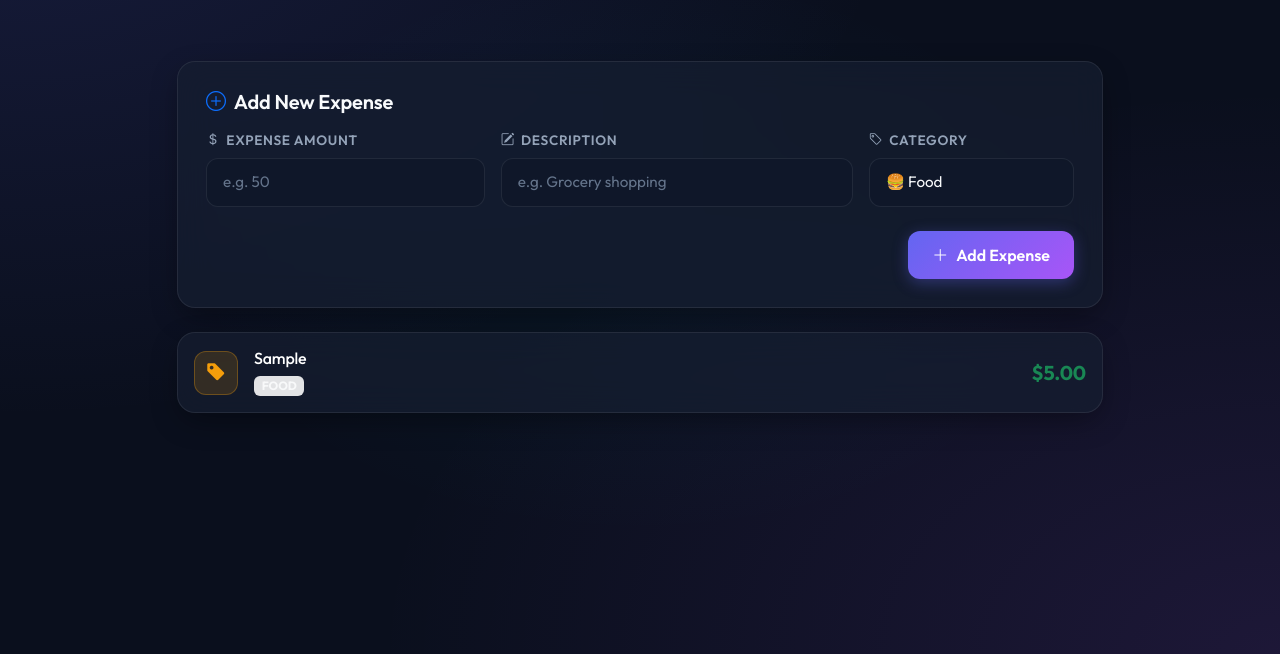
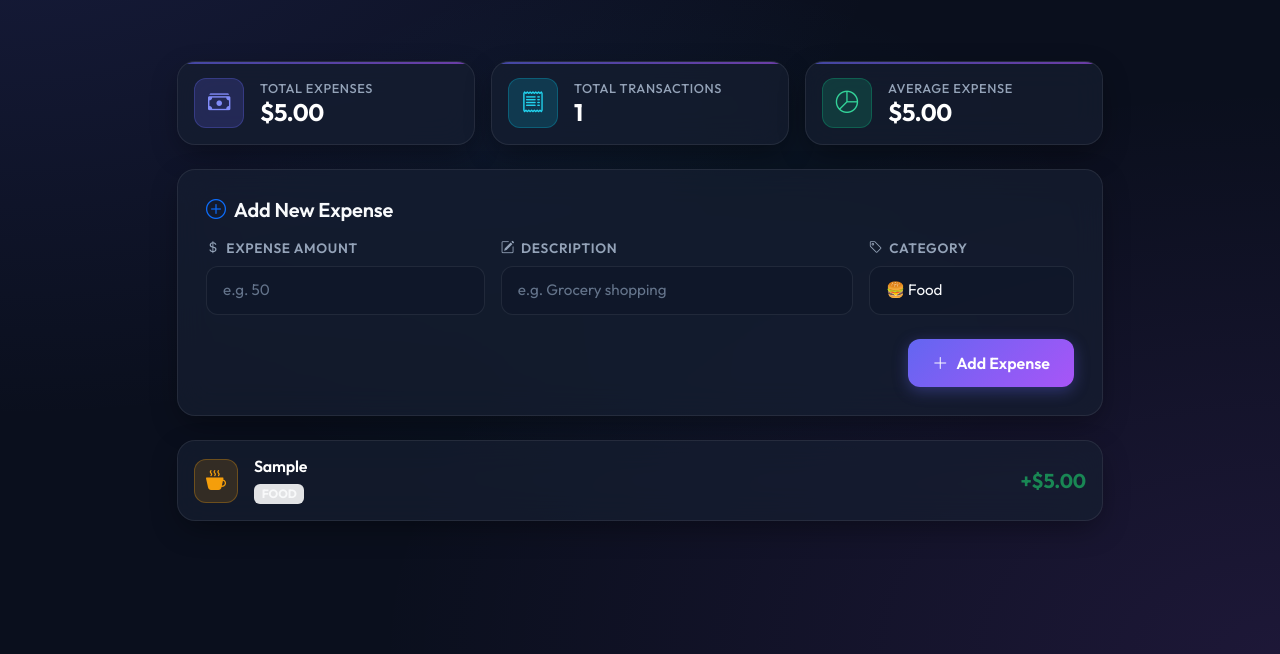
Before and after one commit to aryan8434/expense-tracker, a website: page index.html in a window 1280 px wide. Both pictures are taken after typing "5", "Sample" into the empty fields and a click on the button "Add Expense". Shown: the part 146-800 px from the top of the page. Drawn offline with nearby package versions, Linux system fonts and the light colour scheme.

Commit message:
Task and feature implementation 3

```diff
--- a/index.css
+++ b/index.css
@@ -227,3 +227,64 @@ select.input-custom option {
   color: var(--cat-other);
   border-color: rgba(100, 116, 139, 0.3);
 }
+
+/* Stat Cards */
+.stat-card {
+  position: relative;
+  overflow: hidden;
+}
+
+.stat-card::before {
+  content: '';
+  position: absolute;
+  top: 0;
+  left: 0;
+  right: 0;
+  height: 2px;
+  background: var(--accent-gradient);
+  opacity: 0.6;
+}
+
+.stat-icon-wrapper {
+  width: 50px;
+  height: 50px;
+  border-radius: var(--radius-md);
+  display: flex;
+  align-items: center;
+  justify-content: center;
+  font-size: 1.4rem;
+  flex-shrink: 0;
+}
+
+.bg-indigo {
+  background: rgba(99, 102, 241, 0.2);
+  color: #818cf8;
+  border: 1px solid rgba(99, 102, 241, 0.3);
+}
+
+.bg-cyan {
+  background: rgba(6, 182, 212, 0.2);
+  color: #22d3ee;
+  border: 1px solid rgba(6, 182, 212, 0.3);
+}
+
+.bg-emerald {
+  background: rgba(16, 185, 129, 0.2);
+  color: #34d399;
+  border: 1px solid rgba(16, 185, 129, 0.3);
+}
+
+.stat-label {
+  font-size: 0.8rem;
+  font-weight: 500;
+  color: var(--text-muted);
+  text-transform: uppercase;
+  letter-spacing: 0.05em;
+  display: block;
+}
+
+.stat-value {
+  font-size: 1.5rem;
+  font-weight: 700;
+  letter-spacing: -0.02em;
+}
--- a/index.html
+++ b/index.html
@@ -25,6 +25,50 @@
             </div>
             <p class="brand-subtitle">Effortlessly monitor, organize, and manage your daily expenses</p>
         </header>
+
+        <!-- Analytics Dashboard Stats (Feature 1) -->
+        <div class="row justify-content-center mb-4">
+            <div class="col-lg-10">
+                <div class="row g-3">
+                    <!-- Total Spend Card -->
+                    <div class="col-md-4">
+                        <div class="glass-panel stat-card p-3 d-flex align-items-center gap-3">
+                            <div class="stat-icon-wrapper bg-indigo">
+                                <i class="bi bi-cash-stack"></i>
+                            </div>
+                            <div>
+                                <span class="stat-label">Total Expenses</span>
+                                <h3 class="stat-value text-white mb-0" id="stat-total">$0.00</h3>
+                            </div>
+                        </div>
+                    </div>
+                    <!-- Transactions Count Card -->
+                    <div class="col-md-4">
+                        <div class="glass-panel stat-card p-3 d-flex align-items-center gap-3">
+                            <div class="stat-icon-wrapper bg-cyan">
+                                <i class="bi bi-receipt"></i>
+                            </div>
+                            <div>
+                                <span class="stat-label">Total Transactions</span>
+                                <h3 class="stat-value text-white mb-0" id="stat-count">0</h3>
+                            </div>
+                        </div>
+                    </div>
+                    <!-- Average Expense Card -->
+                    <div class="col-md-4">
+                        <div class="glass-panel stat-card p-3 d-flex align-items-center gap-3">
+                            <div class="stat-icon-wrapper bg-emerald">
+                                <i class="bi bi-pie-chart"></i>
+                            </div>
+                            <div>
+                                <span class="stat-label">Average Expense</span>
+                                <h3 class="stat-value text-white mb-0" id="stat-average">$0.00</h3>
+                            </div>
+                        </div>
+                    </div>
+                </div>
+            </div>
+        </div>
 
         <!-- Main Form Card -->
         <div class="row justify-content-center mb-4">
--- a/index.js
+++ b/index.js
@@ -1,3 +1,59 @@
+// State management
+let expenses = [];
+
+const CATEGORY_CONFIG = {
+  food: { label: "Food", icon: "bi-cup-hot-fill" },
+  transportation: { label: "Fuel", icon: "bi-fuel-pump-fill" },
+  entertainment: { label: "Entertainment", icon: "bi-film" },
+  utilities: { label: "Utilities", icon: "bi-lightning-charge-fill" },
+  other: { label: "Other", icon: "bi-box-seam-fill" }
+};
+
+function updateStats() {
+  const total = expenses.reduce((sum, item) => sum + Number(item.amount), 0);
+  const count = expenses.length;
+  const avg = count > 0 ? total / count : 0;
+
+  const totalEl = document.getElementById("stat-total");
+  const countEl = document.getElementById("stat-count");
+  const avgEl = document.getElementById("stat-average");
+
+  if (totalEl) totalEl.textContent = `$${total.toLocaleString(undefined, { minimumFractionDigits: 2, maximumFractionDigits: 2 })}`;
+  if (countEl) countEl.textContent = count.toString();
+  if (avgEl) avgEl.textContent = `$${avg.toLocaleString(undefined, { minimumFractionDigits: 2, maximumFractionDigits: 2 })}`;
+}
+
+function renderExpenses() {
+  const container = document.getElementById("expense-list");
+  if (!container) return;
+
+  container.innerHTML = "";
+
+  expenses.forEach((item) => {
+    const config = CATEGORY_CONFIG[item.category] || CATEGORY_CONFIG.other;
+    const card = document.createElement("div");
+    card.className = "glass-panel p-3 d-flex align-items-center justify-content-between";
+    card.setAttribute("data-id", item.id);
+
+    card.innerHTML = `
+      <div class="d-flex align-items-center gap-3">
+        <div class="category-icon-badge ${item.category}">
+          <i class="bi ${config.icon}"></i>
+        </div>
+        <div>
+          <h6 class="mb-1 text-white fw-semibold">${item.description}</h6>
+          <span class="badge bg-secondary-subtle text-light text-uppercase">${config.label}</span>
+        </div>
+      </div>
+      <div class="text-end">
+        <span class="fs-5 fw-bold text-success">+$${Number(item.amount).toFixed(2)}</span>
+      </div>
+    `;
+
+    container.appendChild(card);
+  });
+}
+
 function handleSubmit(event) {
   event.preventDefault();
   const form = event.target;
@@ -7,24 +63,15 @@ function handleSubmit(event) {
 
   if (!amount || !description) return;
 
-  const expenseDiv = document.createElement("div");
-  expenseDiv.className = "glass-panel p-3 d-flex align-items-center justify-content-between";
-  expenseDiv.innerHTML = `
-    <div class="d-flex align-items-center gap-3">
-      <div class="category-icon-badge ${category}">
-        <i class="bi bi-tag-fill"></i>
-      </div>
-      <div>
-        <h6 class="mb-1 text-white">${description}</h6>
-        <span class="badge bg-secondary-subtle text-light text-uppercase">${category}</span>
-      </div>
-    </div>
-    <div class="text-end">
-      <span class="fs-5 fw-bold text-success">$${parseFloat(amount).toFixed(2)}</span>
-    </div>
-  `;
+  const newExpense = {
+    id: Date.now().toString(),
+    amount: parseFloat(amount),
+    category,
+    description
+  };
 
-  const container = document.getElementById("expense-list") || document.body;
-  container.appendChild(expenseDiv);
+  expenses.unshift(newExpense);
+  renderExpenses();
+  updateStats();
   form.reset();
 }
```
